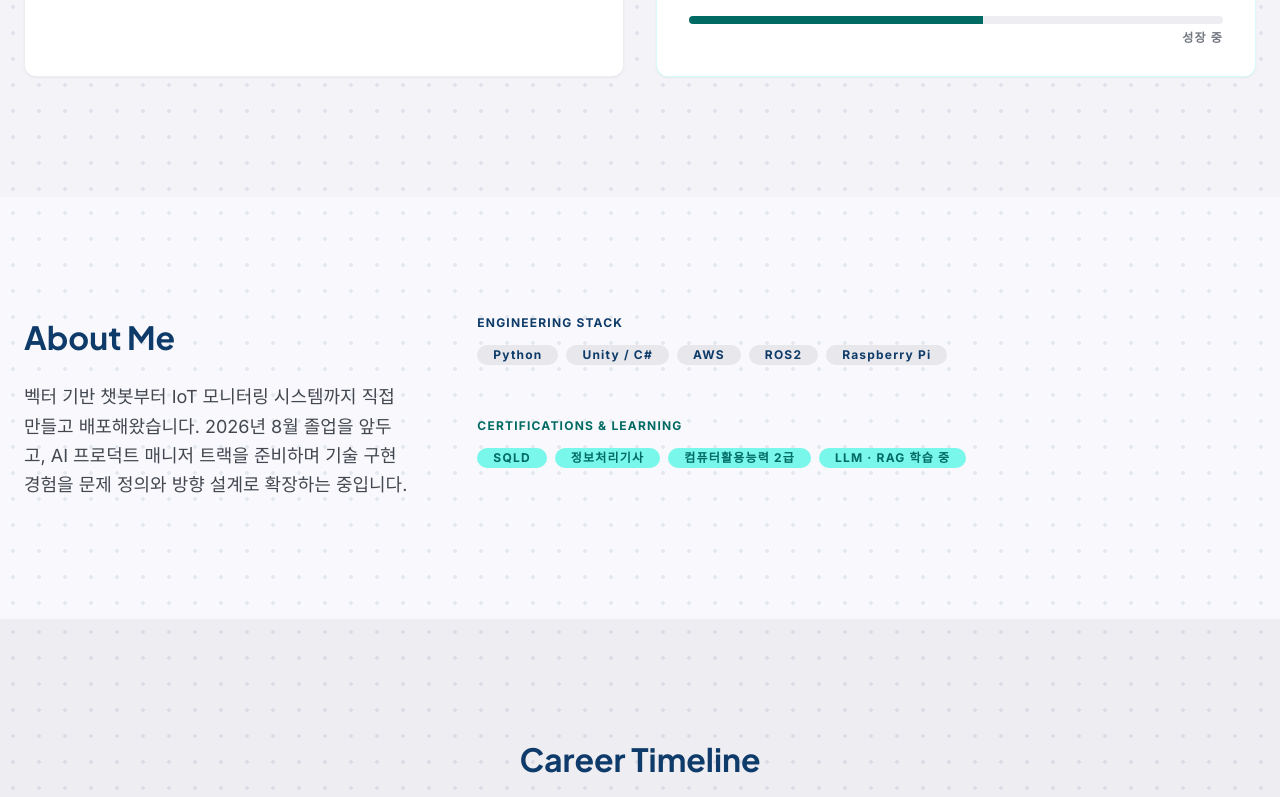
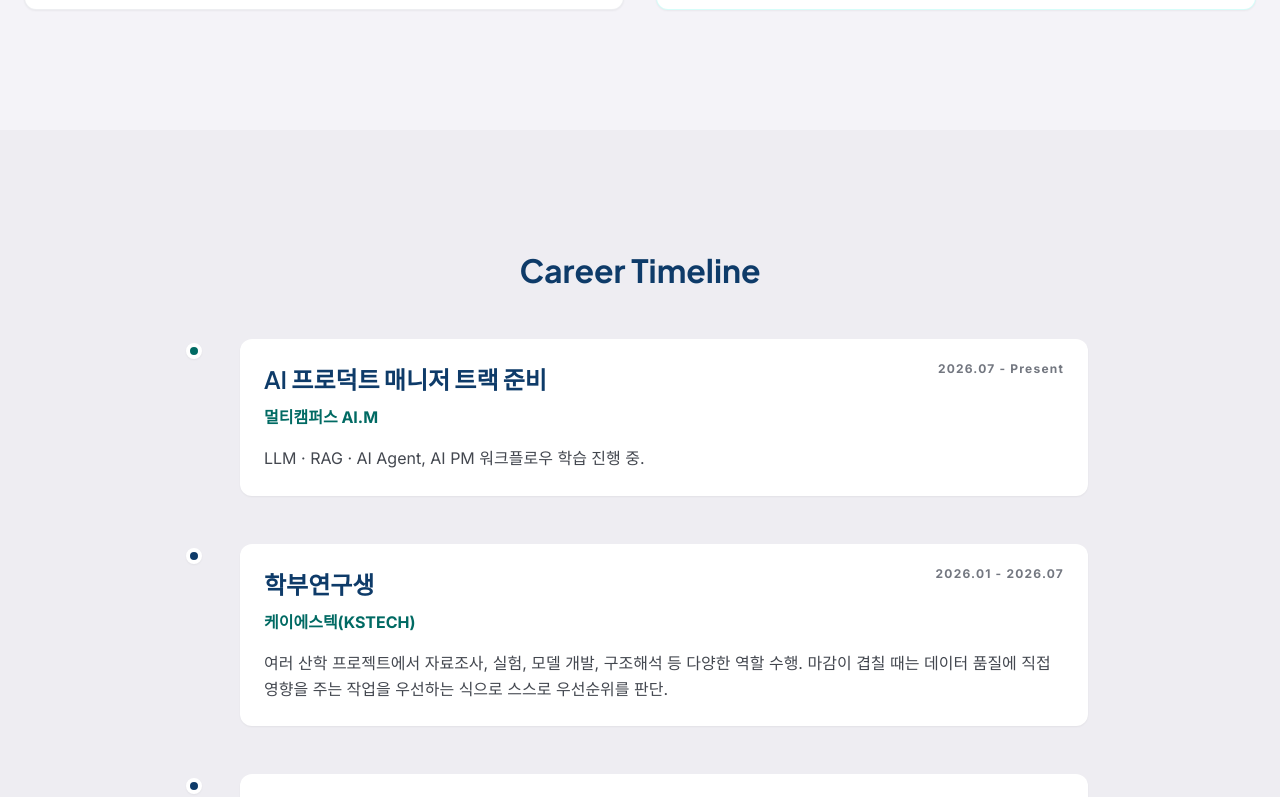
Before and after one commit to eunbel22/my_page, a plain HTML site: page index.html in a window 1280 px wide. Shown: the part 1360-2157 px from the top of the page. Drawn offline with nearby package versions, Linux system fonts and the light colour scheme.

Commit message:
로컬에서 첫 수정

```diff
--- a/index.html
+++ b/index.html
@@ -96,35 +96,7 @@
             },
         }
     </script>
-<style>
-        .material-symbols-outlined {
-            font-variation-settings: 'FILL' 0, 'wght' 400, 'GRAD' 0, 'opsz' 24;
-        }
-        .bg-pattern {
-            background-image: radial-gradient(circle, #0e3b69 1px, transparent 1px);
-            background-size: 28px 28px;
-            opacity: 0.05;
-        }
-        .timeline-line::before {
-            content: '';
-            position: absolute;
-            left: 8px;
-            top: 0;
-            bottom: 0;
-            width: 2px;
-            background-color: #0e3b69;
-        }
-        .avatar-fallback {
-            background: linear-gradient(135deg, #0e3b69, #006a63);
-        }
-        .thumb-fallback {
-            display:flex; align-items:center; justify-content:center; font-size:48px;
-        }
-        .dots {
-            background-image: radial-gradient(circle, rgba(14,59,105,0.09) 1.6px, transparent 1.6px);
-            background-size: 26px 26px;
-        }
-    </style>
+
 </head>
 <body class="bg-surface text-on-surface font-body-md overflow-x-hidden dots">
 <!-- 배경 점무늬는 body와 각 섹션에 dots 클래스로 직접 적용됩니다 (불투명 섹션 배경에 가려지지 않도록) -->
@@ -215,55 +187,7 @@ eunbel0113@naver.com
 <!-- PM Focus -->
 <div class="bg-white p-8 rounded-xl shadow-sm border border-secondary-container/30">
 <div class="flex items-center gap-4 mb-6">
-<span class="material-symbols-outlined text-secondary text-4xl" style="font-variation-settings: 'FILL' 1;">insights</span>
-<h3 class="font-headline-sm text-headline-sm text-secondary">Product Thinking</h3>
-</div>
-<ul class="space-y-4 font-body-md text-body-md text-on-surface-variant">
-<li class="flex items-center gap-2"><span class="w-2 h-2 rounded-full bg-secondary"></span> LLM · RAG · AI Agent PM 트랙 학습 중</li>
-<li class="flex items-center gap-2"><span class="w-2 h-2 rounded-full bg-secondary"></span> 문제 정의와 방향 설계로 시야 확장</li>
-<li class="flex items-center gap-2"><span class="w-2 h-2 rounded-full bg-secondary"></span> 사용자 관점의 요구사항 분석 연습</li>
-<li class="flex items-center gap-2"><span class="w-2 h-2 rounded-full bg-secondary"></span> 기술과 비즈니스를 잇는 커뮤니케이션</li>
-<li class="flex items-center gap-2"><span class="w-2 h-2 rounded-full bg-secondary"></span> 작은 규모라도 실사용자에게 배포하고 지표로 결과를 추적하는 프로젝트 준비 중</li>
-</ul>
-<div class="mt-8 bg-surface-container h-2 rounded-full overflow-hidden">
-<div class="bg-secondary h-full w-[55%] transition-all duration-1000"></div>
-</div>
-<p class="mt-2 text-right font-label-caps text-label-caps text-outline">성장 중</p>
-</div>
-</div>
-</div>
-</section>
-<!-- About & Skill Tags -->
-<section class="py-section-gap max-w-7xl mx-auto px-container-padding" id="about">
-<div class="flex flex-col lg:flex-row gap-16">
-<div class="lg:w-1/3">
-<h2 class="font-headline-md text-headline-md text-primary mb-6">About Me</h2>
-<p class="font-body-lg text-body-lg text-on-surface-variant leading-relaxed">
-                        벡터 기반 챗봇부터 IoT 모니터링 시스템까지 직접 만들고 배포해왔습니다. 2026년 8월 졸업을 앞두고, AI 프로덕트 매니저 트랙을 준비하며 기술 구현 경험을 문제 정의와 방향 설계로 확장하는 중입니다.
-                    </p>
-</div>
-<div class="lg:w-2/3 grid gap-stack-md">
-<div>
-<h4 class="font-label-caps text-label-caps text-primary mb-4 uppercase tracking-widest">Engineering Stack</h4>
-<div class="flex flex-wrap gap-2">
-<span class="bg-surface-container-high text-primary px-4 py-1 rounded-full font-label-caps text-label-caps">Python</span>
-<span class="bg-surface-container-high text-primary px-4 py-1 rounded-full font-label-caps text-label-caps">Unity / C#</span>
-<span class="bg-surface-container-high text-primary px-4 py-1 rounded-full font-label-caps text-label-caps">AWS</span>
-<span class="bg-surface-container-high text-primary px-4 py-1 rounded-full font-label-caps text-label-caps">ROS2</span>
-<span class="bg-surface-container-high text-primary px-4 py-1 rounded-full font-label-caps text-label-caps">Raspberry Pi</span>
-</div>
-</div>
-<div>
-<h4 class="font-label-caps text-label-caps text-secondary mb-4 uppercase tracking-widest">Certifications &amp; Learning</h4>
-<div class="flex flex-wrap gap-2">
-<span class="bg-secondary-container text-secondary px-4 py-1 rounded-full font-label-caps text-label-caps">SQLD</span>
-<span class="bg-secondary-container text-secondary px-4 py-1 rounded-full font-label-caps text-label-caps">정보처리기사</span>
-<span class="bg-secondary-container text-secondary px-4 py-1 rounded-full font-label-caps text-label-caps">컴퓨터활용능력 2급</span>
-<span class="bg-secondary-container text-secondary px-4 py-1 rounded-full font-label-caps text-label-caps">LLM · RAG 학습 중</span>
-</div>
-</div>
-</div>
-</div>
+
 </section>
 <!-- Resume / Timeline -->
 <section class="py-section-gap bg-surface-container dots" id="resume">
```
